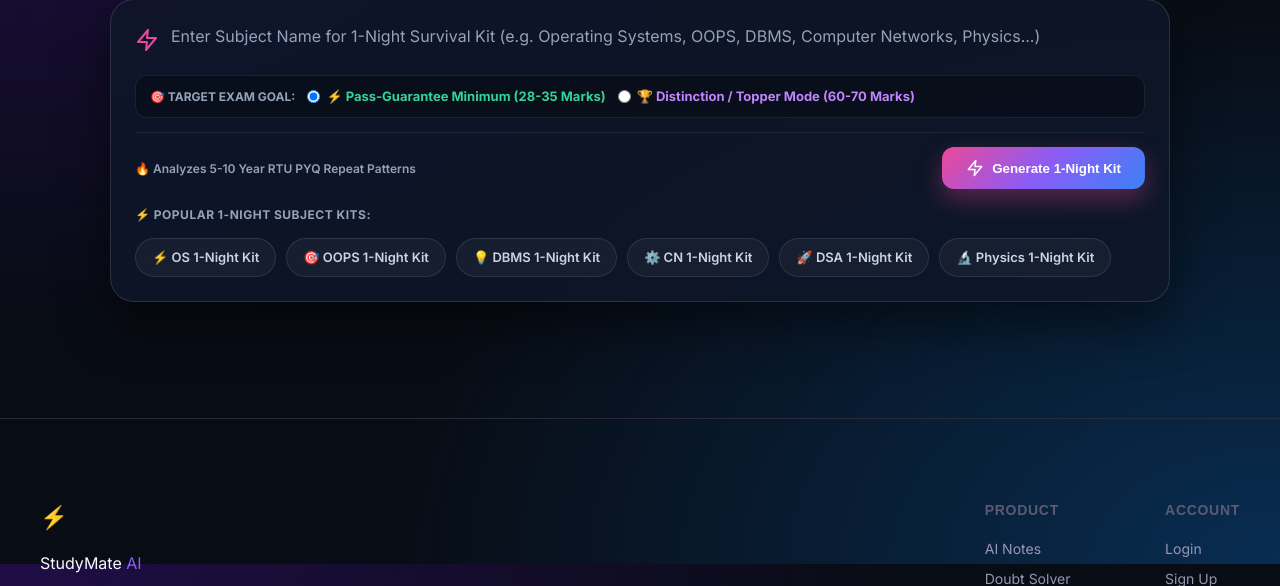
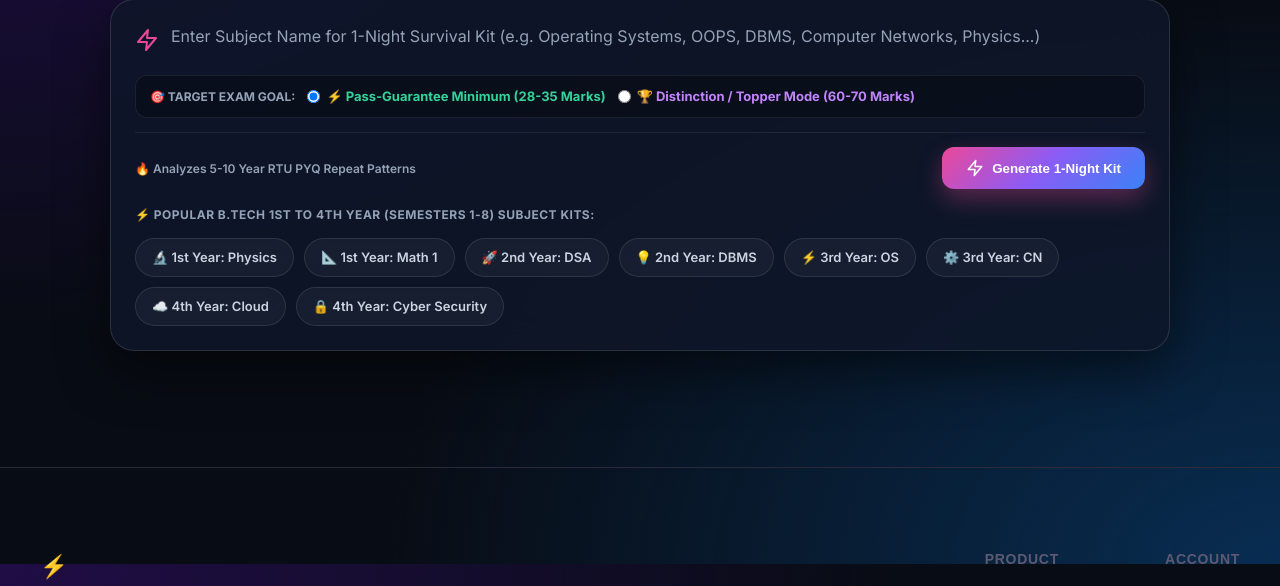
Before and after one commit to rajaswami6367/StudyMate.AI, a Flask app: page /one_night_mode in a window 1280 px wide. Shown: the part 236-822 px from the top of the page. Run offline with Flask 3, Linux system fonts and the light colour scheme; the visitor is signed in with stand-in values (Sample User, id 1).

Commit message:
Highlight 1st to 4th Year (Semesters 1-8) B.Tech subject coverage across all branches

```diff
--- a/templates/one_night_mode.html
+++ b/templates/one_night_mode.html
@@ -51,18 +51,20 @@
         </button>
       </div>
 
-      <!-- Preset Chips -->
+      <!-- Preset Chips (1st to 4th Year B.Tech - All 8 Semesters) -->
       <div style="margin-top: 16px;">
         <span style="font-size: 12px; font-weight: 700; color: #94a3b8; text-transform: uppercase; letter-spacing: 0.5px; display: block; margin-bottom: 8px;">
-          ⚡ Popular 1-Night Subject Kits:
+          ⚡ Popular B.Tech 1st to 4th Year (Semesters 1-8) Subject Kits:
         </span>
         <div class="prompt-chips-container">
-          <div class="prompt-chip" onclick="fillSubject('Operating Systems')">⚡ OS 1-Night Kit</div>
-          <div class="prompt-chip" onclick="fillSubject('Object Oriented Programming')">🎯 OOPS 1-Night Kit</div>
-          <div class="prompt-chip" onclick="fillSubject('Database Management Systems')">💡 DBMS 1-Night Kit</div>
-          <div class="prompt-chip" onclick="fillSubject('Computer Networks')">⚙️ CN 1-Night Kit</div>
-          <div class="prompt-chip" onclick="fillSubject('Data Structures & Algorithms')">🚀 DSA 1-Night Kit</div>
-          <div class="prompt-chip" onclick="fillSubject('Engineering Physics')">🔬 Physics 1-Night Kit</div>
+          <div class="prompt-chip" onclick="fillSubject('Engineering Physics (1st Year Sem 1/2)')">🔬 1st Year: Physics</div>
+          <div class="prompt-chip" onclick="fillSubject('Engineering Mathematics 1 (1st Year Sem 1)')">📐 1st Year: Math 1</div>
+          <div class="prompt-chip" onclick="fillSubject('Data Structures & Algorithms (2nd Year Sem 3)')">🚀 2nd Year: DSA</div>
+          <div class="prompt-chip" onclick="fillSubject('Database Management Systems (2nd Year Sem 4)')">💡 2nd Year: DBMS</div>
+          <div class="prompt-chip" onclick="fillSubject('Operating Systems (3rd Year Sem 5)')">⚡ 3rd Year: OS</div>
+          <div class="prompt-chip" onclick="fillSubject('Computer Networks (3rd Year Sem 6)')">⚙️ 3rd Year: CN</div>
+          <div class="prompt-chip" onclick="fillSubject('Cloud Computing & Distributed Systems (4th Year Sem 7)')">☁️ 4th Year: Cloud</div>
+          <div class="prompt-chip" onclick="fillSubject('Cyber Security & Cryptography (4th Year Sem 8)')">🔒 4th Year: Cyber Security</div>
         </div>
       </div>
 
```
